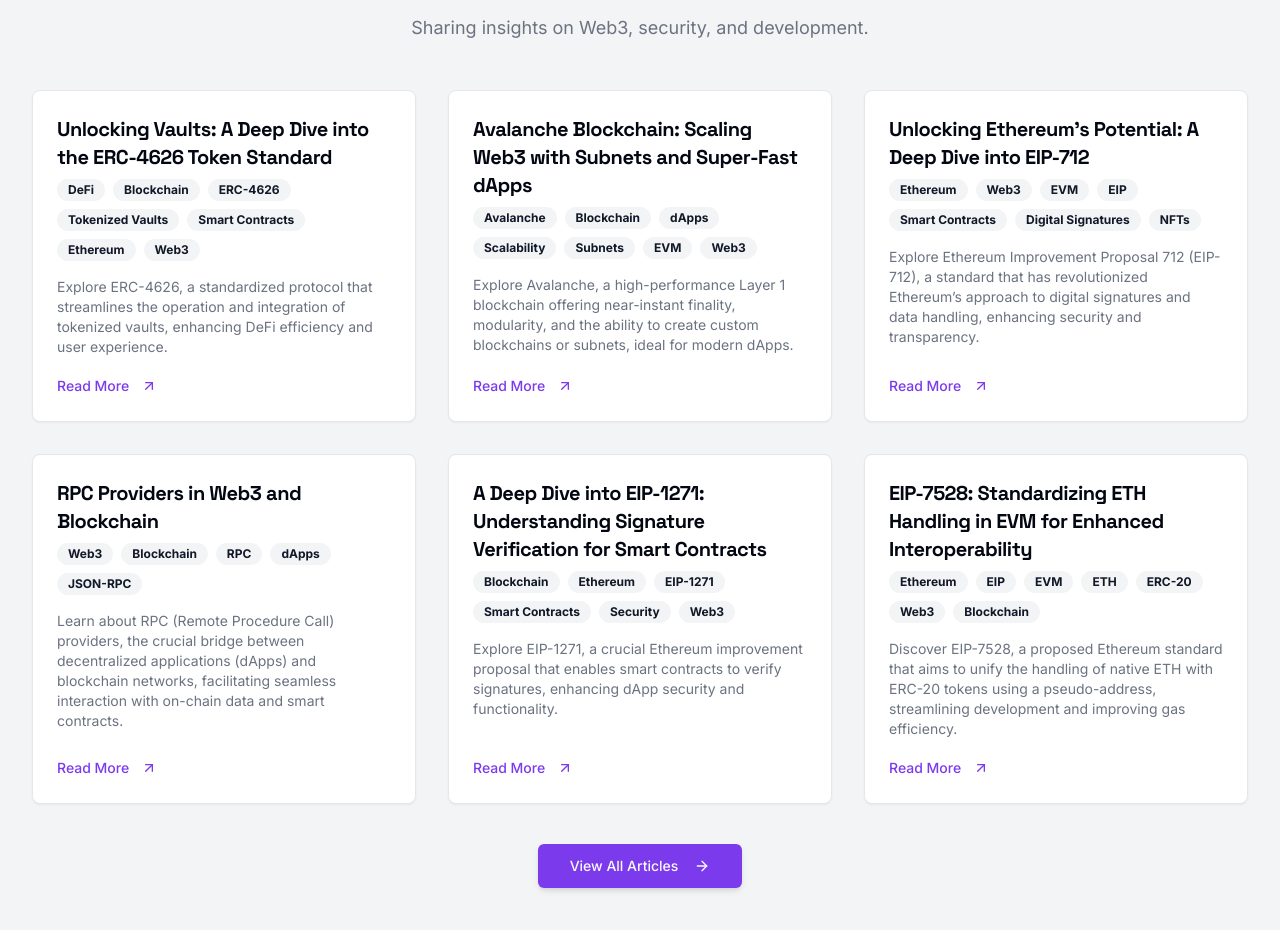
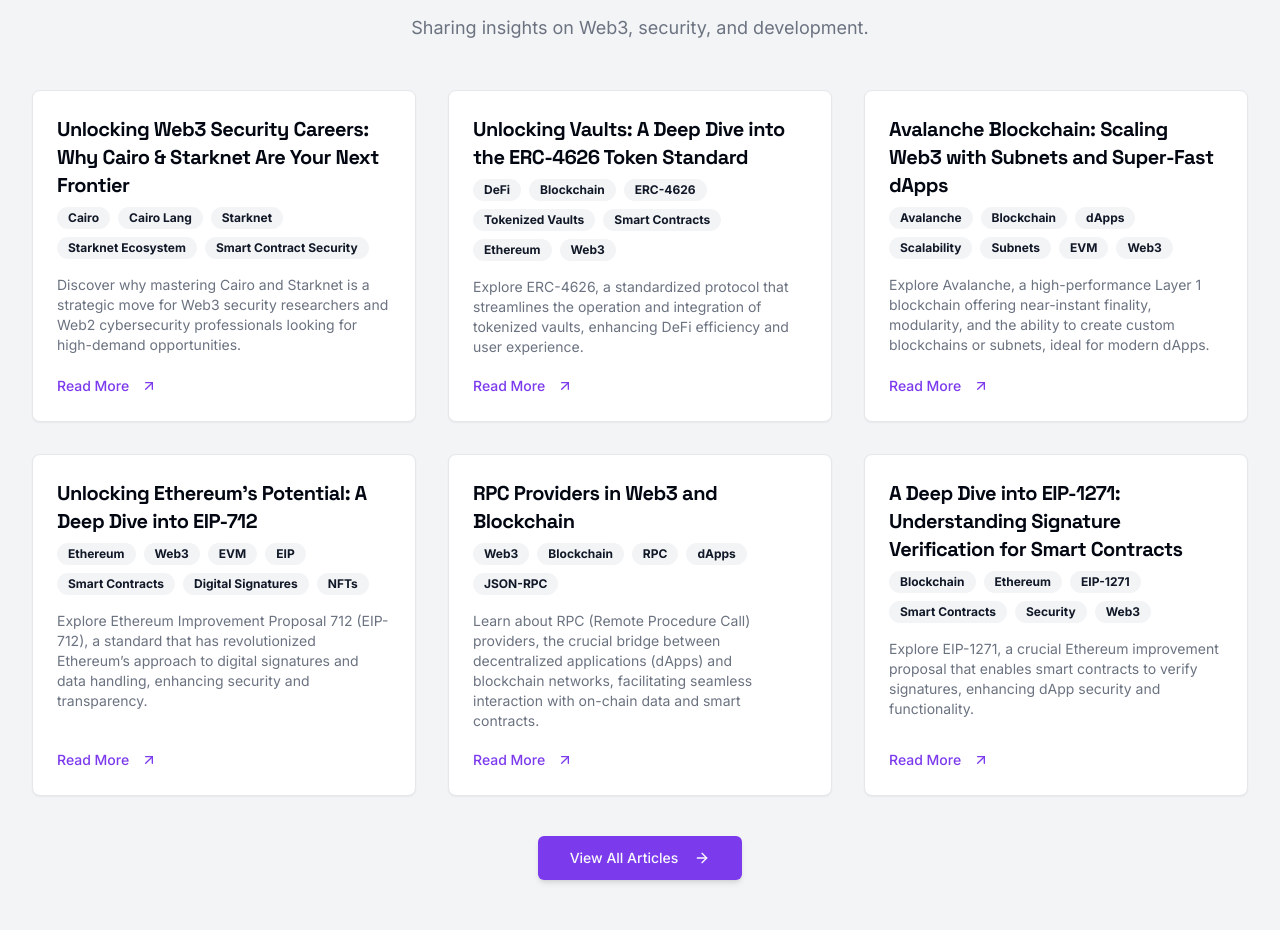
Before and after one commit to mishraji874/Portfolio, a Next.js app: page / in a window 1280 px wide. Shown: the part 8153-9083 px from the top of the page. Built offline with nearby package versions, Linux system fonts and the light colour scheme.

Commit message:
src/components/sections/blog.tsx cairo-and-starknet-career blog added

```diff
--- a/src/components/sections/blog.tsx
+++ b/src/components/sections/blog.tsx
@@ -5,6 +5,20 @@
 import { ArrowUpRight, ArrowRight } from "lucide-react";
 
 const blogPosts = [
+  {
+    title:
+      "Unlocking Web3 Security Careers: Why Cairo & Starknet Are Your Next Frontier",
+    description:
+      "Discover why mastering Cairo and Starknet is a strategic move for Web3 security researchers and Web2 cybersecurity professionals looking for high-demand opportunities.",
+    url: "https://markdown-memoirs.vercel.app/blogs/cairo-starknet-security-career",
+    tags: [
+      "Cairo",
+      "Cairo Lang",
+      "Starknet",
+      "Starknet Ecosystem",
+      "Smart Contract Security",
+    ],
+  },
   {
     title: "Unlocking Vaults: A Deep Dive into the ERC-4626 Token Standard",
     description:
@@ -72,14 +86,6 @@
       "Security",
       "Web3",
     ],
-  },
-  {
-    title:
-      "EIP-7528: Standardizing ETH Handling in EVM for Enhanced Interoperability",
-    description:
-      "Discover EIP-7528, a proposed Ethereum standard that aims to unify the handling of native ETH with ERC-20 tokens using a pseudo-address, streamlining development and improving gas efficiency.",
-    url: "https://markdown-memoirs.vercel.app/blogs/eip-7528-eth-standardization",
-    tags: ["Ethereum", "EIP", "EVM", "ETH", "ERC-20", "Web3", "Blockchain"],
   },
 ];
 
```
